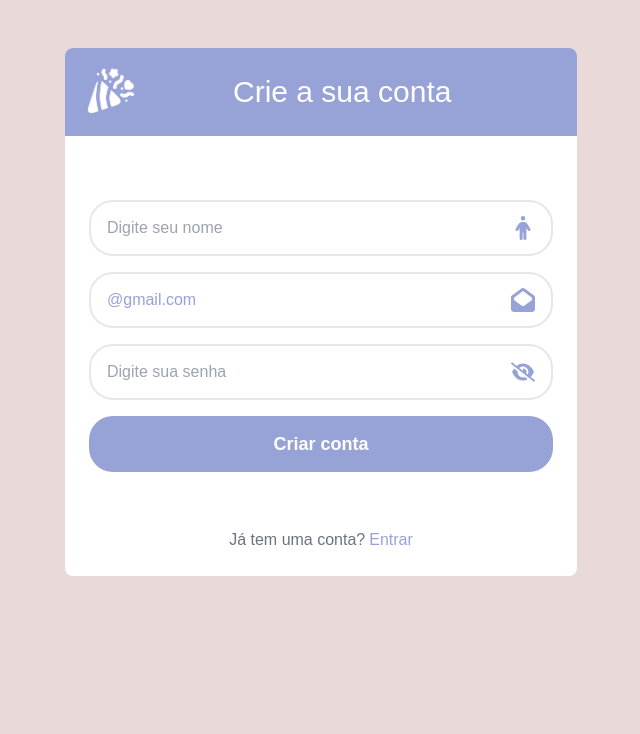
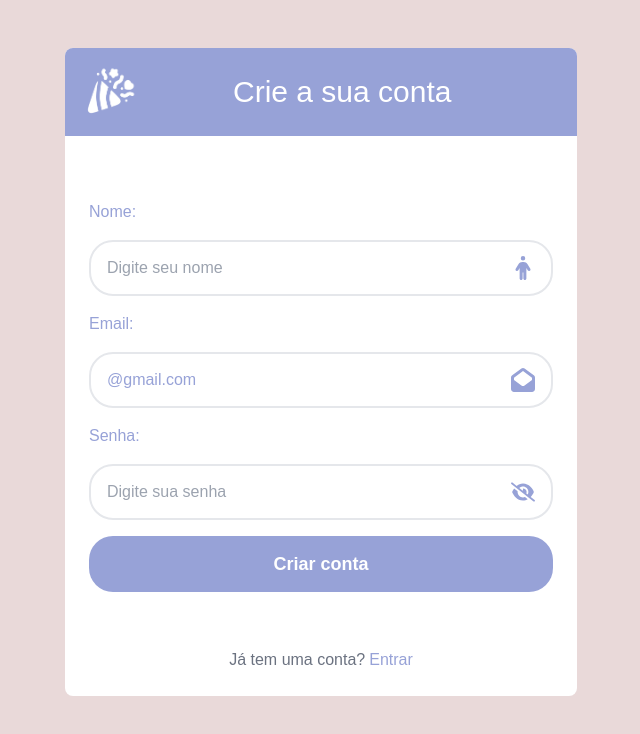
Before and after one commit to RafhaelMilanes/Front-end-PI, a Next.js app in the folder festa-pi-iesb/: page /signup in a window 1280 px wide. Shown: the top 734 px of the page, without its empty margins (319-959 px from the left). Built offline with nearby package versions, Linux system fonts and the light colour scheme.

Commit message:
adiciona label input cadastro

```diff
--- a/festa-pi-iesb/src/components/auth/signup-form.tsx
+++ b/festa-pi-iesb/src/components/auth/signup-form.tsx
@@ -16,28 +16,29 @@ export const SignupForm = () => {
     const handleEnterButton = () => {
         router.replace("/home")
     }
-
     return (
         <>
             <Input
+                label="Nome:"
                 placeholder="Digite seu nome"
                 icon={faPerson}
                 value={nameField}
                 onChange={t => setNameField(t)}
             />
             <Input
+                label="Email:"
                 placeholder="Digite seu e-mail"
                 icon={faEnvelopeOpen}
                 value={emailField}
                 onChange={t => setEmailField(t)}
             />
             <Input
+                label="Senha:"
                 placeholder="Digite sua senha"
                 value={passwordField}
                 onChange={t => setPasswordField(t)}
                 password
             />
-
             <Button label="Criar conta" onClick={handleEnterButton} size={1}/>
         </>
     )
```
